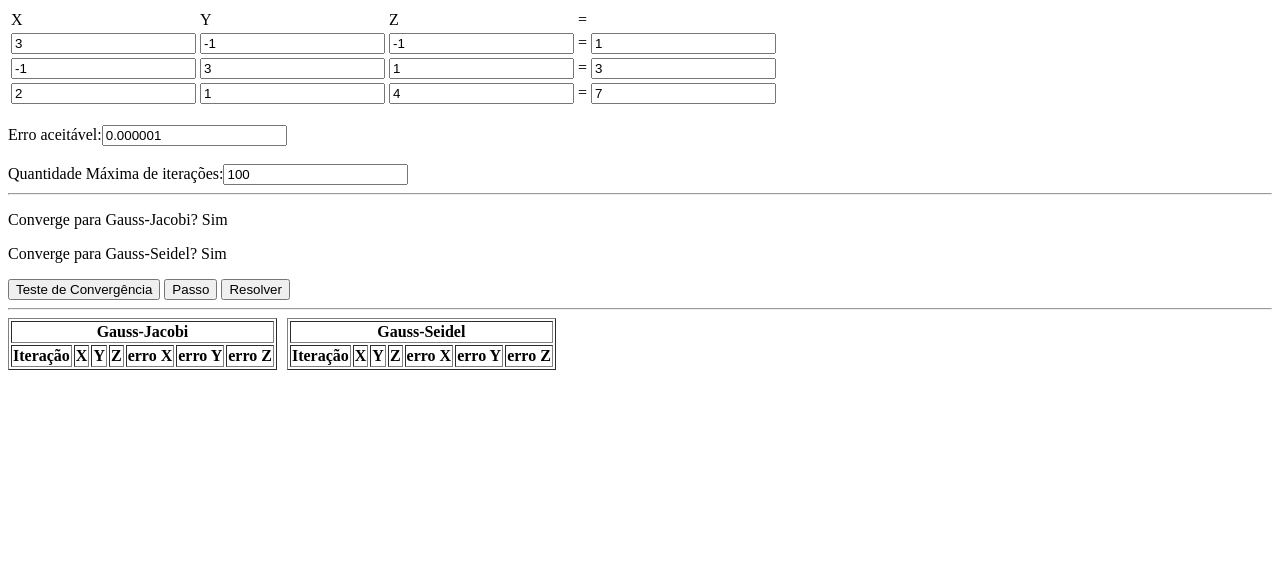
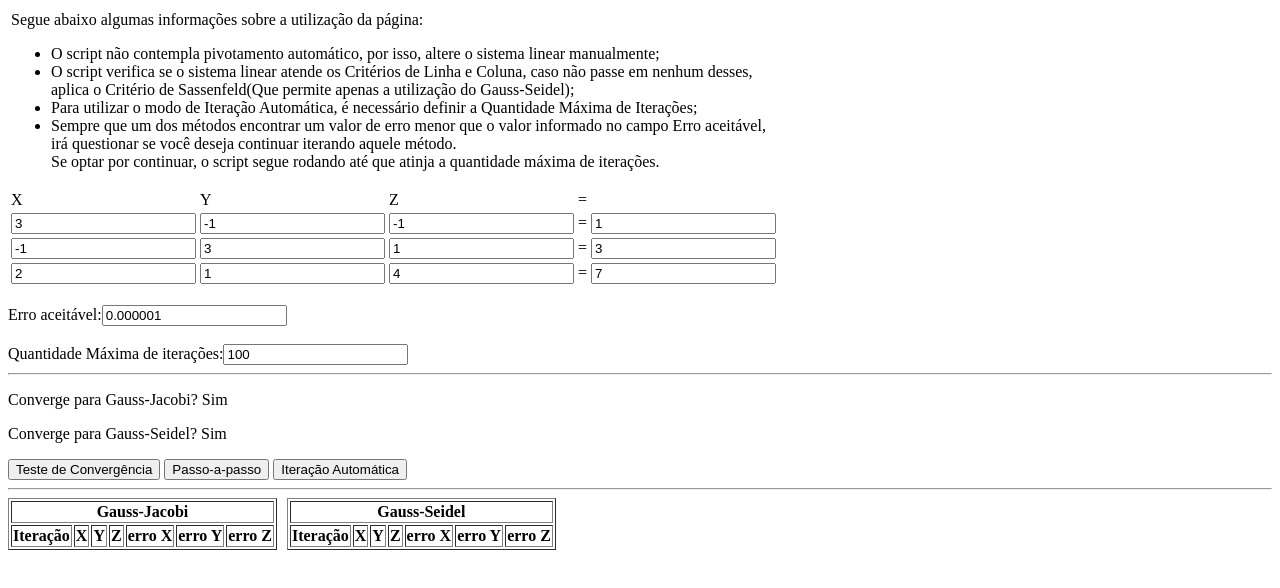
Before and after one commit to felzan/GSGJsolver, a plain HTML site: page index.html in a window 1280 px wide. Both pictures are taken after a click on the button "Teste de Convergência". Drawn offline with Linux system fonts and the light colour scheme.

Commit message:
Inserido informações de utilização do sistema e reset de variáveis quando pressionado Teste de COnvergência

```diff
--- a/index.html
+++ b/index.html
@@ -8,6 +8,20 @@
 <body>
 
 <table>
+	<thead>
+		<tr>
+			<td colspan="4">
+				Segue abaixo algumas informações sobre a utilização da página:<br>
+				<ul>
+					<li>O script não contempla pivotamento automático, por isso, altere o sistema linear manualmente;</li>
+					<li>O script verifica se o sistema linear atende os Critérios de Linha e Coluna, caso não passe em nenhum desses,<br> aplica o Critério de Sassenfeld(Que permite apenas a utilização do Gauss-Seidel);</li>
+					<li>Para utilizar o modo de Iteração Automática, é necessário definir a Quantidade Máxima de Iterações;</li>
+					<li>Sempre que um dos métodos encontrar um valor de erro menor que o valor informado no campo Erro aceitável,<br> irá questionar se você deseja continuar iterando aquele método.<br>Se optar por continuar, o script segue rodando até que atinja a quantidade máxima de iterações.</li>
+				</ul>
+			</td>
+		</tr>
+	</thead>
+	<tbody>
 		<tr>
 			<td>X</td>
 			<td>Y</td>
@@ -33,6 +47,7 @@
 			<td><input type="number" value="4" name="z3" id="z3"></td>
 			<td>= <input type="number" value="7" name="e3" id="e3"></td>
 		</tr>
+	</tbody>
 </table>
 <br>
 
@@ -52,10 +67,10 @@ Quantidade Máxima de iterações:<input type="number" value="100" name="numeroi
 	Teste de Convergência
 </button>
 <button id="step" disabled="disabled">
-	Passo
+	Passo-a-passo
 </button>
 <button id="solve" disabled="disabled">
-	Resolver
+	Iteração Automática
 </button>
 
 <hr></hr>
--- a/solver.js
+++ b/solver.js
@@ -45,7 +45,7 @@
 		});
 
 		$('#solve').on('click', function() {
-
+			if ( numeroIteracoes > 0 ) {
 				$('#step').attr('disabled', 'disabled');
 
 				for (var i = 0; i < numeroIteracoes; i++) {
@@ -57,6 +57,9 @@
 						break;
 					}
 
+				}
+			} else {
+				alert("Por favor, informe um número de iterações");
 			}
 
 		});
@@ -80,6 +83,16 @@
 
 			kJacobi = 0;
 			kSeidel = 0;
+			continuarJacobi = true;
+			confirmBoxJacobi = true;
+			continuarSeidel = true;
+			confirmBoxSeidel = true;
+
+			ultimoValorJacobi = [0, 0, 0];
+			ultimoValorSeidel = [0, 0, 0];
+
+			testarJacobi = false;
+			testarSeidel = false;
 
 			numeroIteracoes = parseInt($('#numeroiteracoes').val());
 
```
Lines whose indentation alone changed are shown as unchanged.
